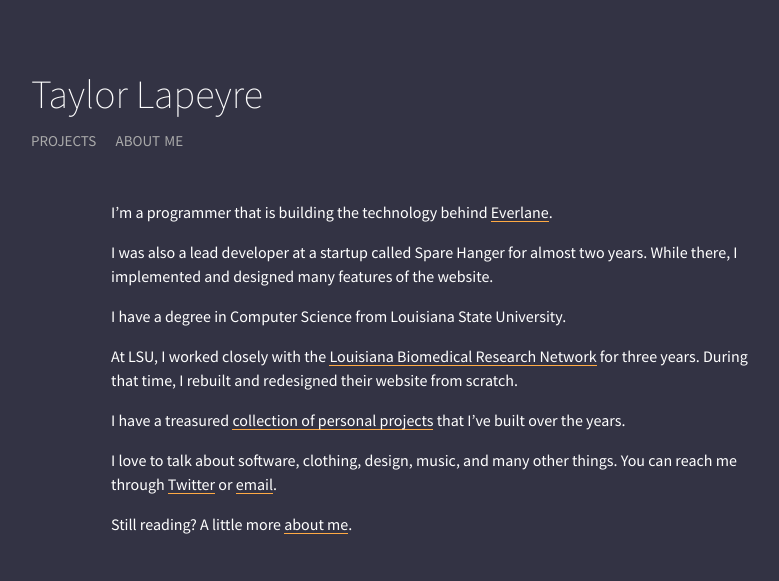
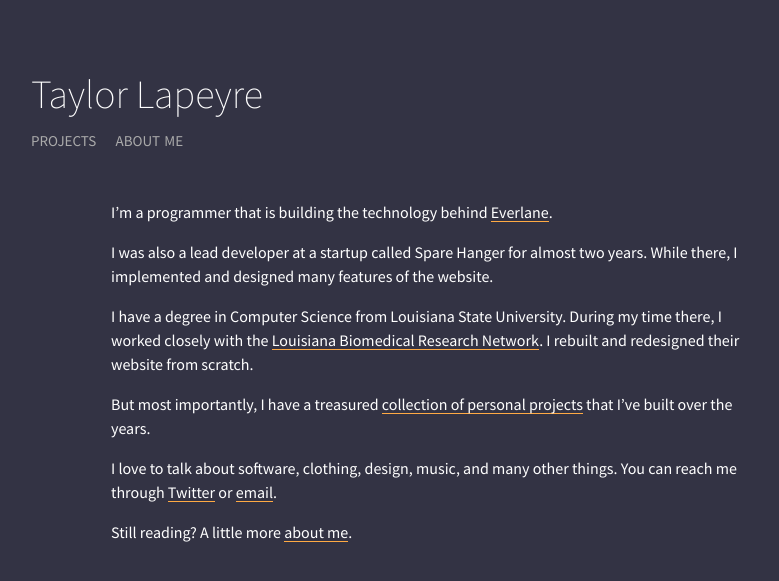
Before and after one commit to taylorlapeyre/taylorlapeyre.github.io, a Jekyll site: the page built from index.md, in a window 1280 px wide. Shown: the top 581 px of the page, without its empty margins (209-988 px from the left). Built offline with Jekyll 4.4.1, drawn with Linux system fonts in a browser that asks for light colours.

Commit message:
Update index.md

```diff
--- a/index.md
+++ b/index.md
@@ -6,11 +6,9 @@ I'm a programmer that is building the technology behind [Everlane][everlane].
 
 I was also a lead developer at a startup called Spare Hanger for almost two years. While there, I implemented and designed many features of the website.
 
-I have a degree in Computer Science from Louisiana State University.
+I have a degree in Computer Science from Louisiana State University. During my time there, I worked closely with the [Louisiana Biomedical Research Network][lbrn]. I rebuilt and redesigned their website from scratch.
 
-At LSU, I worked closely with the [Louisiana Biomedical Research Network][lbrn] for three years. During that time, I rebuilt and redesigned their website from scratch.
-
-I have a treasured [collection of personal projects][projects] that I've built over the years.
+But most importantly, I have a treasured [collection of personal projects][projects] that I've built over the years.
 
 I love to talk about software, clothing, design, music, and many other things. You can reach me through [Twitter][twitter] or [email][email].
 
```
